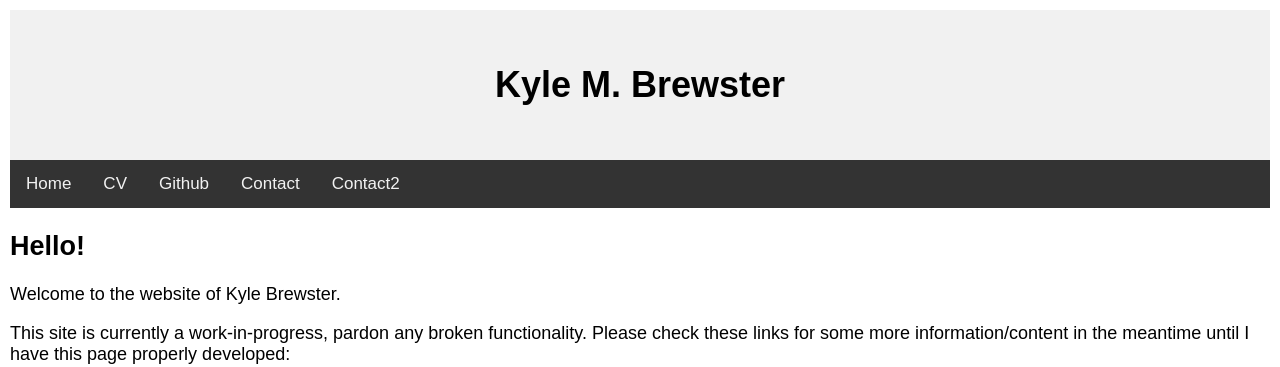
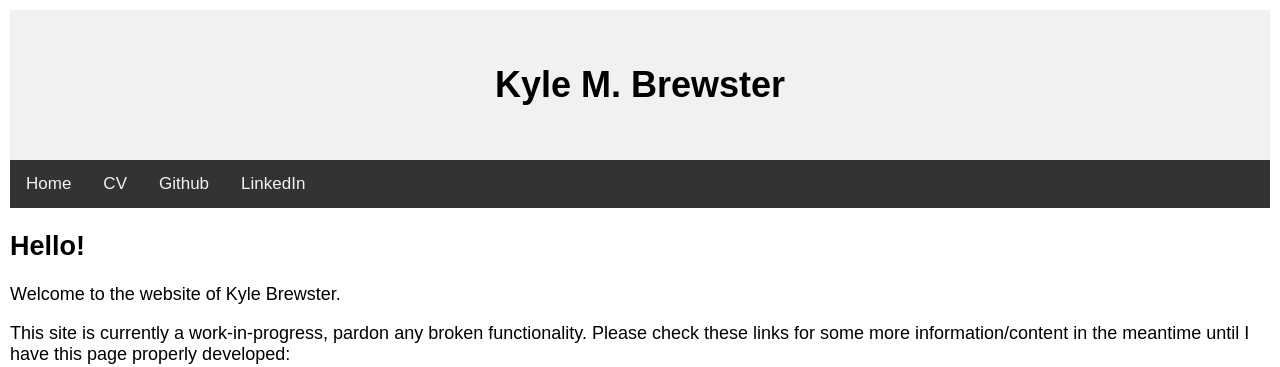
Before and after one commit to k-brew/personal-site, a Jekyll site: the page built from index.md, in a window 1280 px wide. Shown: the top 367 px of the page. Built offline with Jekyll 4.4.1, drawn with Linux system fonts in a browser that asks for light colours; nearby versions of some CDN libraries.

Commit message:
Update default.html

```diff
--- a/_layouts/default.html
+++ b/_layouts/default.html
@@ -63,11 +63,10 @@
 
 
 <div id="navbar">
-  <a href="javascript:void(0)">Home</a>
-  <a href="/files/CV.html">CV</a>
+  <a href="https://k-brew.github.io/personal-site/">Home</a>
+  <a href="https://k-brew.github.io/personal-site/files/CV.html">CV</a>
   <a href="https://github.com/k-brew">Github</a>
-  <a href="https://k-brew.github.io/personal-site/files/CV.html">Contact</a>
-  <a href="https://k-brew.github.io/personal-site/files/testing.html">Contact2</a>
+  <a href="https://www.linkedin.com/in/kyle-brewster/">LinkedIn</a>
 </div>
 
 
```
